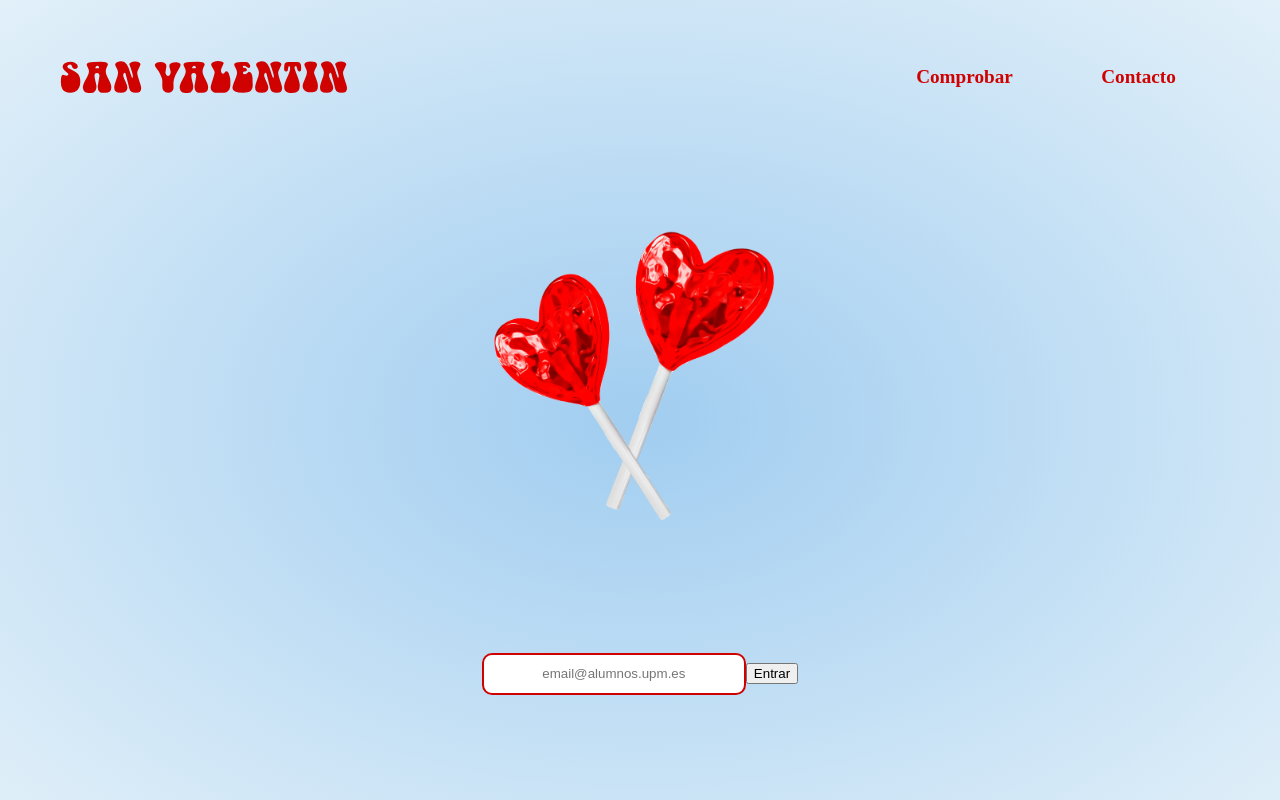
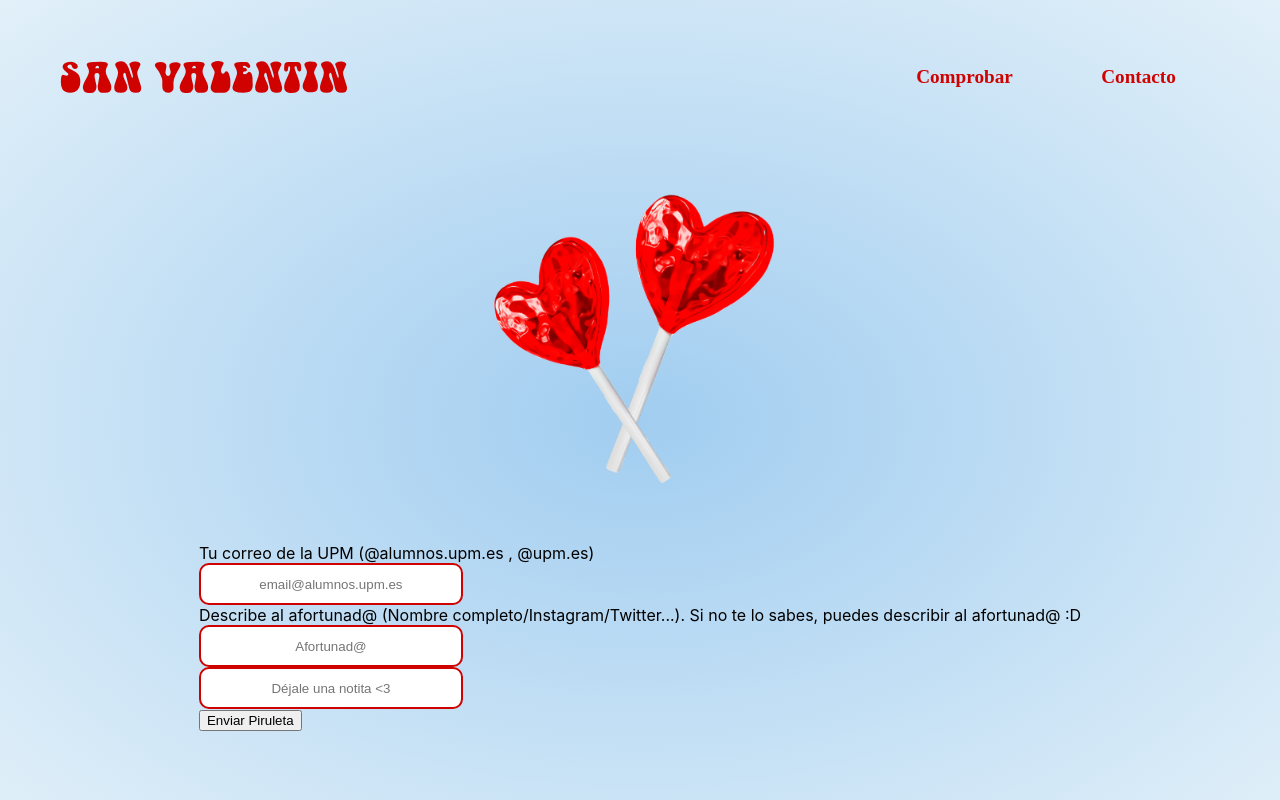
Before and after one commit to Kraslo/EuriSanValentinprueba, a Next.js app: page / in a window 1280 px wide. Shown: the top 800 px of the page. Built offline with nearby package versions, Linux system fonts and the light colour scheme.

Commit message:
Refactor Login

```diff
--- /dev/null
+++ b/components/FormEnviar.js
@@ -0,0 +1,41 @@
+import { useState } from 'react'
+import { useRouter } from 'next/router'
+
+function FormEnviar() {
+
+  const router = useRouter()
+  const [emisor, setEmisor] = useState('')
+  const [receptor, setReceptor] = useState('')
+  const [notita, setNotita] = useState('')
+
+  const preventDefault = f => e => {
+    e.preventDefault()
+    f(e)
+  }
+  const handleSubmit = preventDefault(() => {
+    router.push(`/enviar?emisor=${emisor}`, '/enviar')
+  })
+
+  const handleParam = ({ setValue }) => { e => setValue(e.target.value) }
+
+  return (
+    <div className="form-container">
+      <form onSubmit={handleSubmit}>
+        <label>Tu correo de la UPM (@alumnos.upm.es , @upm.es)</label><br></br>
+        <input className="known-fact-input"
+          onChange={handleParam(setEmisor)}
+          pattern=".*@(?:alumnos.upm.es|upm.es|.*.upm.es)$"
+          placeholder="email@alumnos.upm.es" /><br></br>
+        <label for="html">Describe al afortunad@ (Nombre completo/Instagram/Twitter...). Si no te lo sabes, puedes describir al afortunad@ :D</label>
+        <br></br>
+        <input className="known-fact-input" id="receptor" onChange={handleParam(setReceptor)} placeholder="Afortunad@" /><br></br>
+        <input className="known-fact-input" onChange={handleParam(setNotita)} placeholder="Déjale una notita <3" /><br></br>
+
+        <button type="submit">Enviar Piruleta</button>
+      </form>
+
+    </div>
+  );
+}
+
+export default FormEnviar;
--- a/components/Login.js
+++ /dev/null
@@ -1,33 +0,0 @@
-import {useState} from 'react'
-import {useRouter} from 'next/router'
-
-function Login() {
-
-  const router = useRouter()
-  const [emisor, setEmisor] = useState('')
-
-  const preventDefault = f => e => {
-    e.preventDefault()
-    f(e)
-  }
-  const handleSubmit = preventDefault(() => {
-    router.push(`/enviar?emisor=${emisor}`, '/enviar')
-  })
-
-  const handleParam = ({setValue}) => {e => setValue(e.target.value)}
-
-  return (
-    <div className="form-container">
-      <form onSubmit={handleSubmit}>
-        <input className="known-fact-input"
-        onChange={handleParam(setEmisor)}
-        pattern=".*@(?:alumnos.upm.es|upm.es|.*.upm.es)$"
-        placeholder="email@alumnos.upm.es"/>
-        <button type="submit">Entrar</button>
-      </form>
-
-    </div>
-  );
-}
-
-export default Login;
--- /dev/null
+++ b/components/Piruleta.js
@@ -0,0 +1,17 @@
+import Image from "next/image";
+function Piruleta({ children }) {
+  return (
+    <div className="piruletas-container">
+        <Image
+          height={800*0.4}
+          width={800*0.4}
+          layout="intrinsic"
+          className={"piruleta"}
+          src="/assets/piruleta.png"
+          alt="Piruleta"
+        />
+    </div>
+  );
+}
+
+export default Piruleta;
--- a/components/index.js
+++ b/components/index.js
@@ -3,6 +3,7 @@ import NavBar from "./NavBar";
 import Layout from "./Layout";
 import Loading from "./Loading";
 import Piruletas from "./Piruletas";
-import Login from "./Login";
+import Piruleta from "./Piruleta";
+import FormEnviar from "./FormEnviar";
 
-export { NavBar, Layout, Loading, Piruletas, Login as Form };
+export { NavBar, Layout, Loading, Piruletas, Piruleta, FormEnviar};
--- a/pages/index.js
+++ b/pages/index.js
@@ -1,9 +1,9 @@
-import { Form, Piruletas } from "../components";
+import { FormEnviar, Piruletas } from "../components";
 
 function Home() {
   return <div className="home">
-  <Piruletas/>
-  <Form/>
+    <Piruletas />
+    <FormEnviar />
   </div>;
 }
 
```
Also changed, not shown: pages/enviar.js (deleted, +0 -12 lines).
